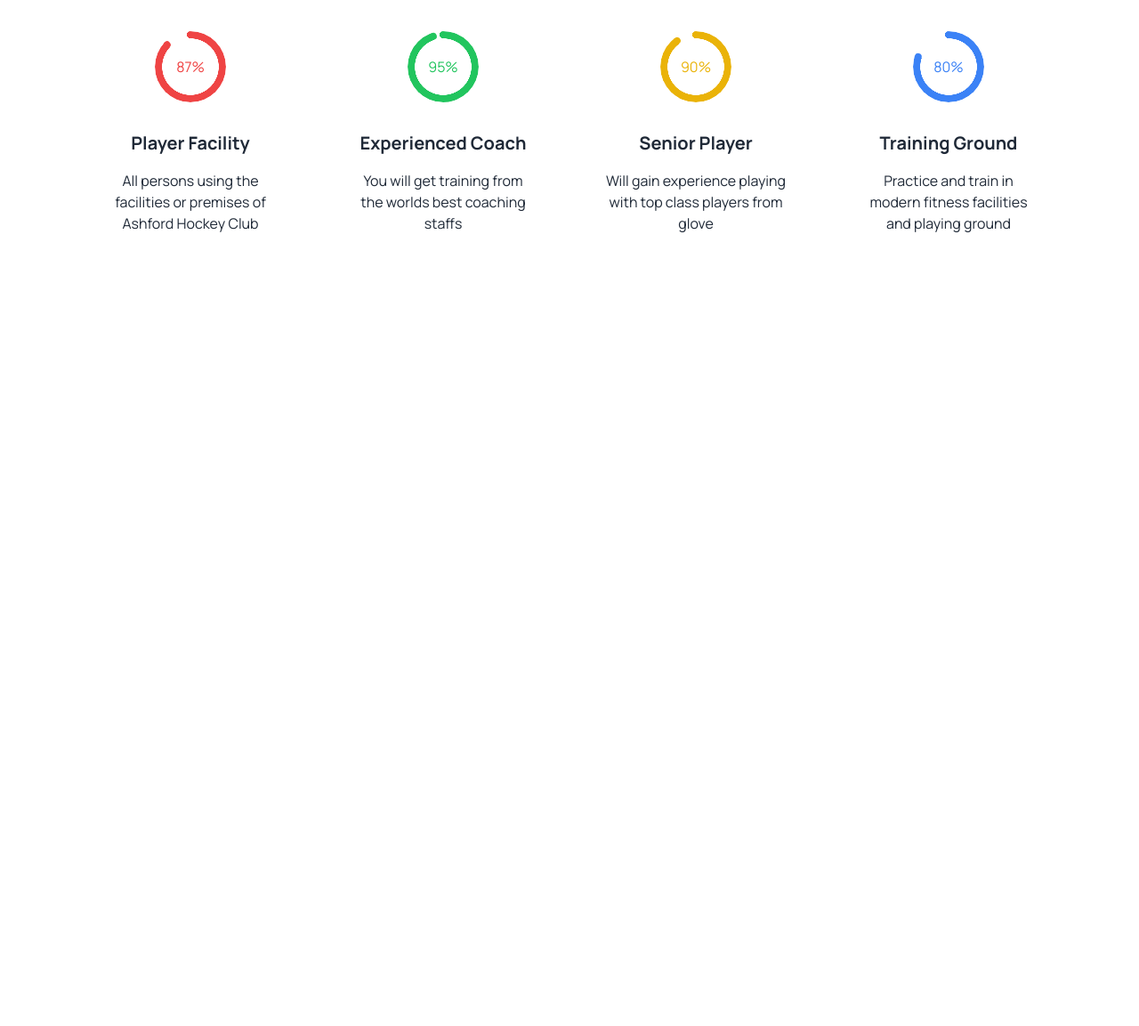
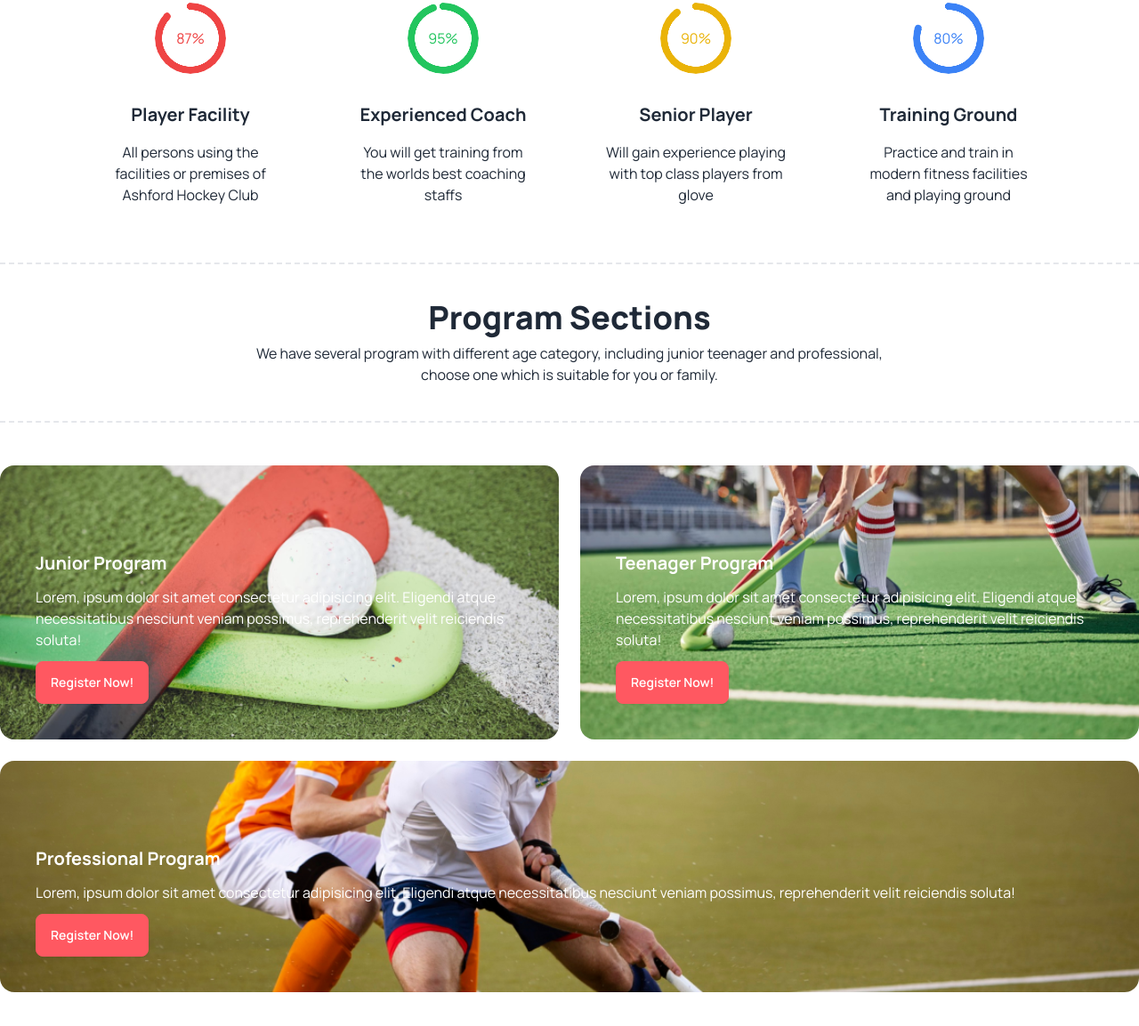
Before and after one commit to ash-haash/hocky-landing-page-assignment-3, a plain HTML site: page index.html in a window 1280 px wide. Shown: the part 877-2030 px from the top of the page at 89% size. Before the commit the page ends 1316 px from the top, so only its background shows below. Drawn offline with nearby package versions, Linux system fonts and the light colour scheme.

Commit message:
program section added

```diff
--- a/index.html
+++ b/index.html
@@ -71,7 +71,7 @@
     </header>
     <main>
         <!-- progress section -->
-        <section class="text-center my-24">
+        <section class="text-center my-16">
             <div class="border-y-2 border-dashed px-5 py-10">
                 <h2 class=" text-4xl mb-2 font-extrabold">Professional Hockeys Club</h2>
                 <p>England Hockey is a national governing body and is responsible for the management and development of
@@ -79,10 +79,11 @@
                     the sport from grassroots to elite activities.
                 </p>
             </div>
-            <div class="flex grid grid-cols-1 lg:grid-cols-4 justify-center gap-20  py-20 px-5 lg:px-28">
+            <div class="flex grid grid-cols-1 lg:grid-cols-4 justify-center gap-20  pt-20 px-5 lg:px-28">
                 <div>
                     <div>
-                        <div class="radial-progress text-red-500" style="--value:87;" role="progressbar">87%</div>
+                        <div class="radial-progress text-red-500" style="--value:87;" role="progressbar">87%
+                        </div>
                     </div>
                     <div class="pt-4">
                         <h3 class="py-4 text-xl font-bold">Player Facility</h3>
@@ -118,6 +119,45 @@
                 </div>
             </div>
         </section>
+        <!-- program section -->
+        <section class="my-16">
+            <div class="text-center border-y-2 border-dashed px-5 py-10">
+                <h2 class=" text-4xl mb-2 font-extrabold">Program Sections</h2>
+                <p>We have several program with different age category, including junior teenager and professional,
+                    <br>
+                    choose one which is suitable for you or family.
+                </p>
+            </div>
+            <!-- program cards -->
+            <div class="flex justify-center">
+                <div class=" grid mt-12 gap-6 grid-cols-1 lg:grid-cols-2">
+                    <div class="bg-blend-darken pt-24 px-10 pb-10 rounded-2xl bg-cover bg-center text-white"
+                        style="background-image: url('Images/2.png');">
+                        <h3 class=" text-xl font-bold">Junior Program</h3>
+                        <p class="py-3">Lorem, ipsum dolor sit amet consectetur adipisicing elit. Eligendi atque
+                            necessitatibus
+                            nesciunt veniam possimus, reprehenderit velit reiciendis soluta!</p>
+                        <button class="btn btn-error text-white">Register Now!</button>
+                    </div>
+                    <div class="bg-blend-darken pt-24 px-10 pb-10 rounded-2xl bg-cover bg-center text-white"
+                        style="background-image: url('Images/3.png');">
+                        <h3 class=" text-xl font-bold">Teenager Program</h3>
+                        <p class="py-3">Lorem, ipsum dolor sit amet consectetur adipisicing elit. Eligendi atque
+                            necessitatibus
+                            nesciunt veniam possimus, reprehenderit velit reiciendis soluta!</p>
+                        <button class="btn btn-error text-white">Register Now!</button>
+                    </div>
+                    <div class="lg:col-span-2 bg-blend-darken pt-24 px-10 pb-10 rounded-2xl bg-cover bg-center text-white"
+                        style="background-image: url('Images/4.png');">
+                        <h3 class=" text-xl font-bold">Professional Program</h3>
+                        <p class="py-3">Lorem, ipsum dolor sit amet consectetur adipisicing elit. Eligendi atque
+                            necessitatibus
+                            nesciunt veniam possimus, reprehenderit velit reiciendis soluta!</p>
+                        <button class="btn btn-error text-white">Register Now!</button>
+                    </div>
+                </div>
+            </div>
+        </section>
     </main>
     <footer>
 
```
